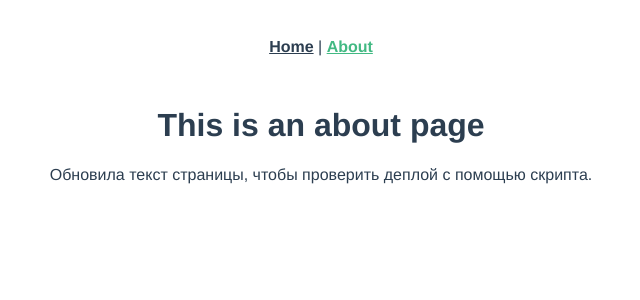
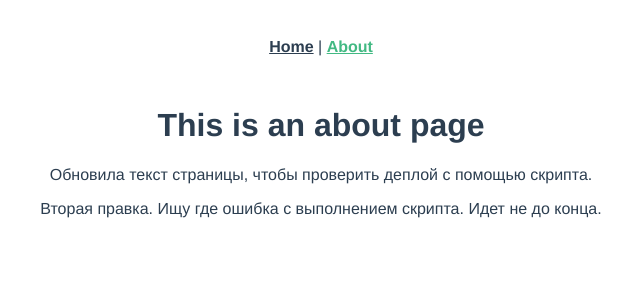
Before and after one commit to Limonbird/test-project, a Vue app: page /about in a window 1280 px wide. Shown: the top 300 px of the page, without its empty margins (319-959 px from the left). Built offline with nearby package versions, Linux system fonts and the light colour scheme.

Commit message:
Обновить about 2

```diff
--- a/src/views/About.vue
+++ b/src/views/About.vue
@@ -2,5 +2,8 @@
   <div class="about">
     <h1>This is an about page</h1>
     <p>Обновила текст страницы, чтобы проверить деплой с помощью скрипта.</p>
+    <p>
+      Вторая правка. Ищу где ошибка с выполнением скрипта. Идет не до конца.
+    </p>
   </div>
 </template>
```
